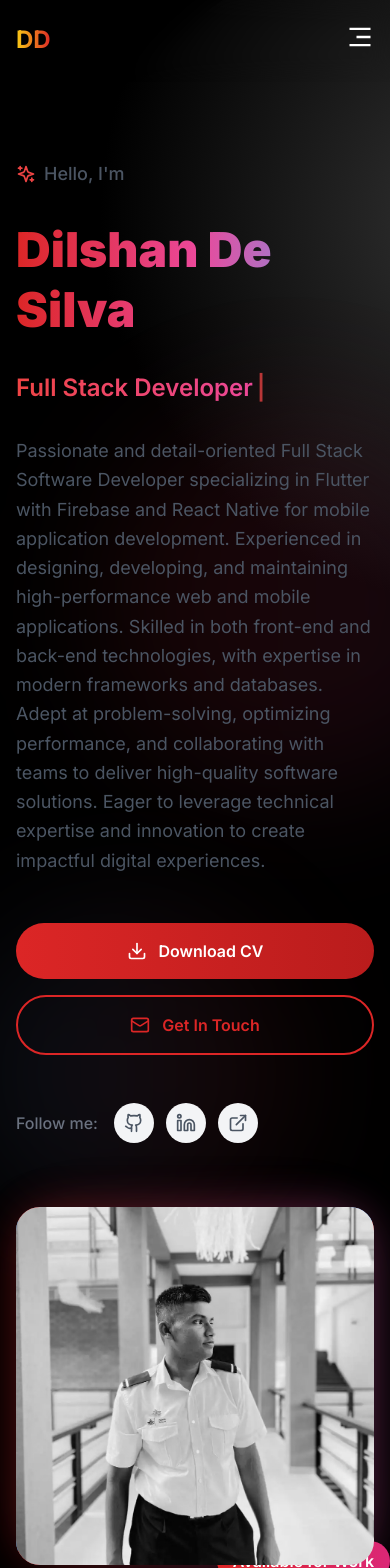
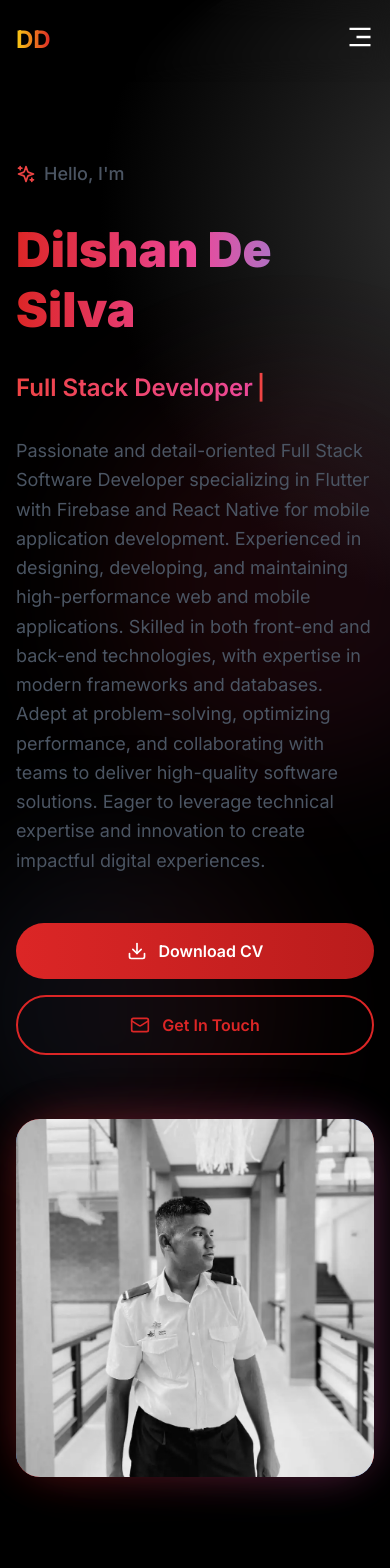
Before and after one commit to DilshanDe/Portfolio, a React (Create React App) app: page / in a window 390 px wide. Shown: the top 1568 px of the page. Built offline with nearby package versions, Linux system fonts and the light colour scheme.

Commit message:
Update Hero.jsx

```diff
--- a/src/components/Hero.jsx
+++ b/src/components/Hero.jsx
@@ -1,6 +1,6 @@
-import React, { useState } from 'react';
+import React, { useState, useEffect } from 'react';
 import { motion, useScroll, useTransform } from 'framer-motion';
-import { Download, Github, Linkedin, Mail, ExternalLink, Sparkles } from 'lucide-react';
+import { Download, Mail, Sparkles } from 'lucide-react';
 import profilePic from '../assets/profilePicnew.webp';
 import { HERO_CONTENT } from '../assets/constants';
 
@@ -54,9 +54,54 @@ const imageVariants = {
 
 function Hero() {
   const [isDownloading, setIsDownloading] = useState(false);
+  const [nameText, setNameText] = useState('');
+  const [titleText, setTitleText] = useState('');
+  const [showCursor, setShowCursor] = useState(true);
+  const [currentPhase, setCurrentPhase] = useState('name'); // 'name', 'title', 'complete'
+
   const { scrollY } = useScroll();
   const y = useTransform(scrollY, [0, 500], [0, 150]);
   const opacity = useTransform(scrollY, [0, 300], [1, 0.5]);
+
+  const fullName = "Dilshan De Silva";
+  const fullTitle = "Full Stack Developer";
+
+  useEffect(() => {
+    let timeoutId;
+
+    if (currentPhase === 'name') {
+      if (nameText.length < fullName.length) {
+        timeoutId = setTimeout(() => {
+          setNameText(fullName.slice(0, nameText.length + 1));
+        }, 100); // Speed of typing
+      } else {
+        // Name complete, start title after a pause
+        timeoutId = setTimeout(() => {
+          setCurrentPhase('title');
+        }, 500);
+      }
+    } else if (currentPhase === 'title') {
+      if (titleText.length < fullTitle.length) {
+        timeoutId = setTimeout(() => {
+          setTitleText(fullTitle.slice(0, titleText.length + 1));
+        }, 80); // Slightly faster for title
+      } else {
+        // Both complete
+        setCurrentPhase('complete');
+      }
+    }
+
+    return () => clearTimeout(timeoutId);
+  }, [nameText, titleText, currentPhase, fullName, fullTitle]);
+
+  // Cursor blinking effect
+  useEffect(() => {
+    const cursorInterval = setInterval(() => {
+      setShowCursor(prev => !prev);
+    }, 530); // Cursor blink speed
+
+    return () => clearInterval(cursorInterval);
+  }, []);
 
   // Google Drive download link - replace with your actual Google Drive file ID
   const handleDownload = async () => {
@@ -115,29 +160,28 @@ function Hero() {
               <span className="text-lg font-medium">Hello, I'm</span>
             </motion.div>
 
-            {/* Name with enhanced gradient */}
+            {/* Name with typewriter effect */}
             <motion.h1
-              className="bg-clip-text bg-gradient-to-r text-5xl text-transparent font-black from-red-600 lg:text-7xl to-blue-400 via-pink-500 leading-tight"
+              className="bg-clip-text bg-gradient-to-r text-5xl text-transparent font-black from-red-600 lg:text-7xl to-blue-400 via-pink-500 leading-tight min-h-[1.2em]"
               variants={fadeInLeftVariants}
             >
-              Dilshan De Silva
+              {nameText}
+              {currentPhase === 'name' && showCursor && (
+                <span className="text-red-500 ml-1 animate-pulse">|</span>
+              )}
             </motion.h1>
 
             {/* Enhanced title with typing effect */}
             <motion.div
-              className="text-2xl text-gray-700 dark:text-gray-200 lg:text-4xl font-semibold"
+              className="text-2xl text-gray-700 dark:text-gray-200 lg:text-4xl font-semibold min-h-[1.2em]"
               variants={fadeInLeftVariants}
             >
               <span className="bg-gradient-to-r from-red-500 to-pink-500 bg-clip-text text-transparent">
-                Full Stack Developer
+                {titleText}
               </span>
-              <motion.span
-                animate={{ opacity: [1, 0, 1] }}
-                transition={{ duration: 1, repeat: Infinity }}
-                className="text-red-500 ml-1"
-              >
-                |
-              </motion.span>
+              {(currentPhase === 'title' || (currentPhase === 'complete' && showCursor)) && (
+                <span className="text-red-500 ml-1">|</span>
+              )}
             </motion.div>
 
             {/* Description with better typography */}
@@ -186,31 +230,7 @@ function Hero() {
               </motion.a>
             </motion.div>
 
-            {/* Social Links */}
-            <motion.div
-              variants={itemVariants}
-              className="flex items-center gap-4 pt-4"
-            >
-              <span className="text-gray-500 dark:text-gray-400 font-medium">Follow me:</span>
-              <div className="flex gap-3">
-                {[
-                  { icon: Github, href: "#", label: "GitHub" },
-                  { icon: Linkedin, href: "#", label: "LinkedIn" },
-                  { icon: ExternalLink, href: "#", label: "Portfolio" },
-                ].map((social, index) => (
-                  <motion.a
-                    key={index}
-                    href={social.href}
-                    className="w-10 h-10 rounded-full bg-gray-100 dark:bg-gray-800 flex items-center justify-center text-gray-600 dark:text-gray-400 hover:bg-red-600 hover:text-white transition-all duration-300"
-                    whileHover={{ scale: 1.1, rotate: 5 }}
-                    whileTap={{ scale: 0.9 }}
-                    aria-label={social.label}
-                  >
-                    <social.icon className="h-5 w-5" />
-                  </motion.a>
-                ))}
-              </div>
-            </motion.div>
+
           </motion.div>
 
           {/* Enhanced Image Section */}
@@ -241,17 +261,6 @@ function Hero() {
                 className="h-full rounded-3xl w-full duration-700 grayscale hover:grayscale-0 object-cover relative z-10 transition-all group-hover:shadow-2xl"
                 whileHover={{ rotateY: 2 }}
               />
-
-              {/* Floating Badge */}
-              <motion.div
-                className="absolute -bottom-4 -right-4 bg-gradient-to-r from-red-600 to-pink-600 text-white px-4 py-2 rounded-full font-semibold shadow-lg"
-                initial={{ opacity: 0, scale: 0 }}
-                animate={{ opacity: 1, scale: 1 }}
-                transition={{ delay: 1.5, duration: 0.5 }}
-                whileHover={{ scale: 1.1 }}
-              >
-                Available for Work
-              </motion.div>
             </motion.div>
           </motion.div>
         </div>
```
